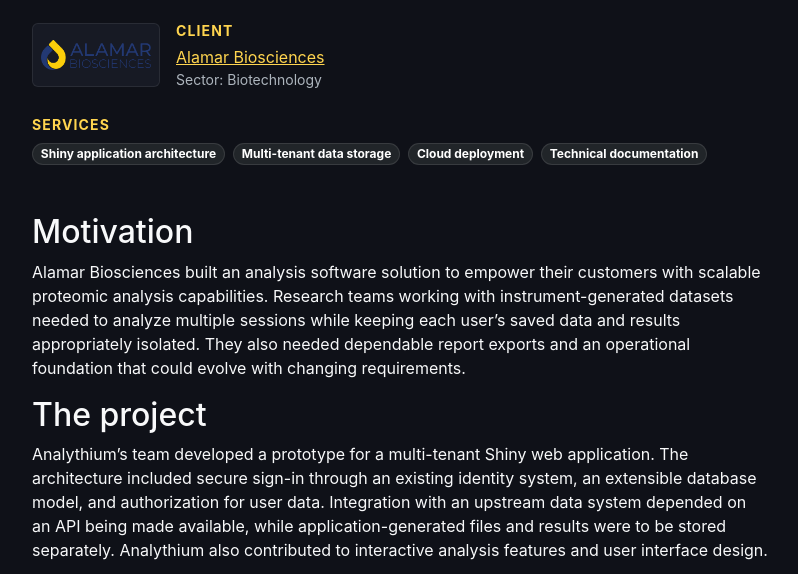
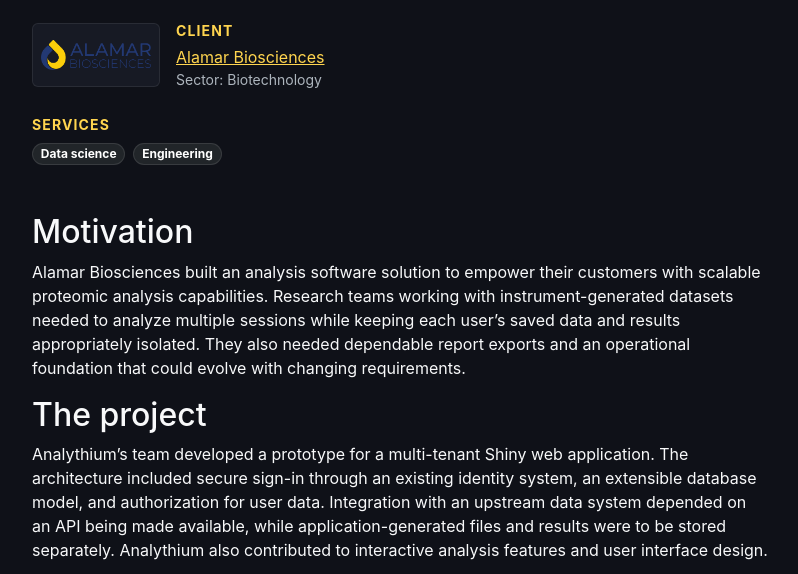
Before and after one commit to analythium/analythium-website, a Jekyll site: the page built from _projects/secure-multi-tenant-analytics.md, in a window 1280 px wide and 900 px high, scrolled down 689 px, cut to the strip 114-688 px from the top of the window. Shown: the whole strip, without its empty margins (240-1038 px from the left). Built offline with Jekyll 4.4.1, drawn with Linux system fonts in a browser that asks for light colours.

Commit message:
Use services
Signed-off-by: Peter Solymos <psolymos@gmail.com>

```diff
--- a/_projects/secure-multi-tenant-analytics.md
+++ b/_projects/secure-multi-tenant-analytics.md
@@ -9,10 +9,8 @@
 thumbnail_alt: Laboratory glassware representing biomedical research
 client: alamar
 services:
-  - Shiny application architecture
-  - Multi-tenant data storage
-  - Cloud deployment
-  - Technical documentation
+  - Data science
+  - Engineering
 ---
 
 ## Motivation
```
Also changed, not shown: _projects/air-quality-explorer.md (+2 -3 lines), _projects/caribou-habitat-information-platform.md (+2 -3 lines), _projects/interactive-3d-builder.md (+2 -3 lines), _projects/western-boreal-initiative.md (+2 -3 lines), README.md.
